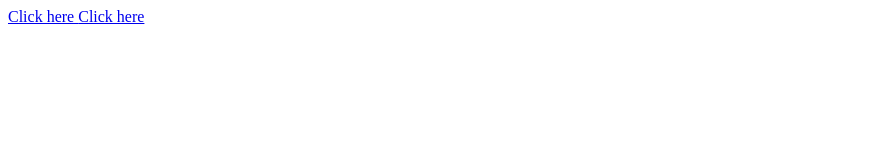
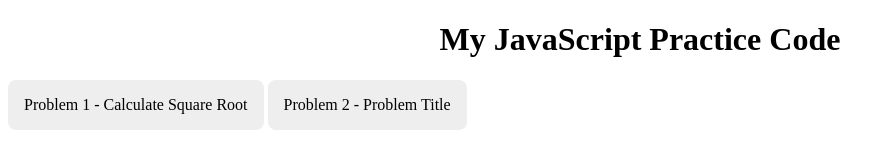
Before and after one commit to codewith-zaheer/JS-Code, a plain HTML site: page index.html in a window 1280 px wide. Shown: the whole page, without its empty margins (0-895 px from the left). Drawn offline with Linux system fonts and the light colour scheme.

Commit message:
[*] updated index.html

```diff
--- a/index.html
+++ b/index.html
@@ -1,14 +1,36 @@
 <!DOCTYPE html>
 <html lang="en">
+
 <head>
     <meta charset="UTF-8">
     <meta http-equiv="X-UA-Compatible" content="IE=edge">
     <meta name="viewport" content="width=device-width, initial-scale=1.0">
     <title>My js code</title>
+
+    <style>
+        h1 {
+            text-align: center;
+        }
+        a {
+            display: inline-block;
+            padding: 16px;
+            text-decoration: none;
+            color: #000;
+            background-color: #eee;
+            border-radius: 8px;
+        }
+
+        a:hover {
+            background-color: #d6d6d6;
+        }
+    </style>
 </head>
+
 <body>
-    <a href="problem 2.html"> Click here </a>
-    <a href="problem 2.html"> Click here </a>
+    <h1>My JavaScript Practice Code</h1>
+    <a href="problem 2.html">Problem 1 - Calculate Square Root</a>
+    <a href="problem 2.html">Problem 2 - Problem Title</a>
 
 </body>
+
 </html>
```
